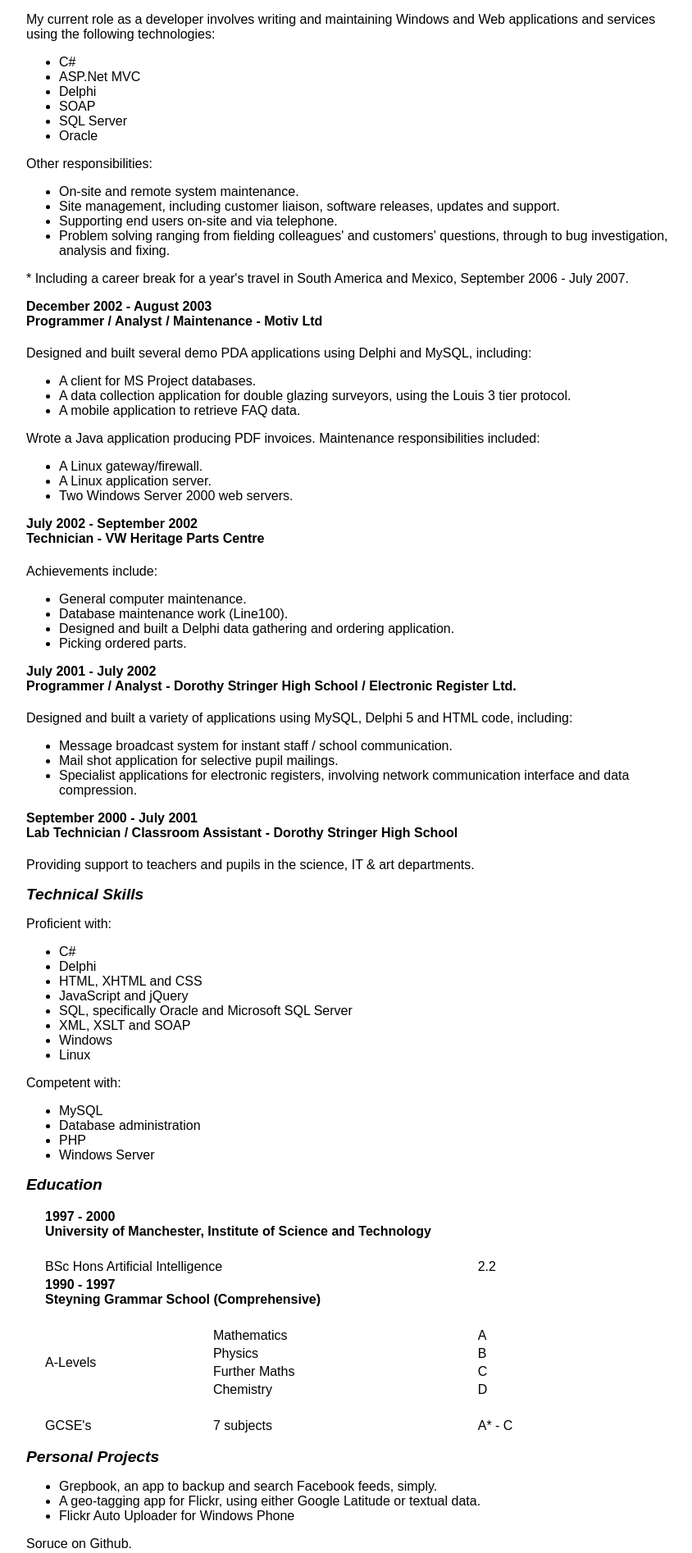
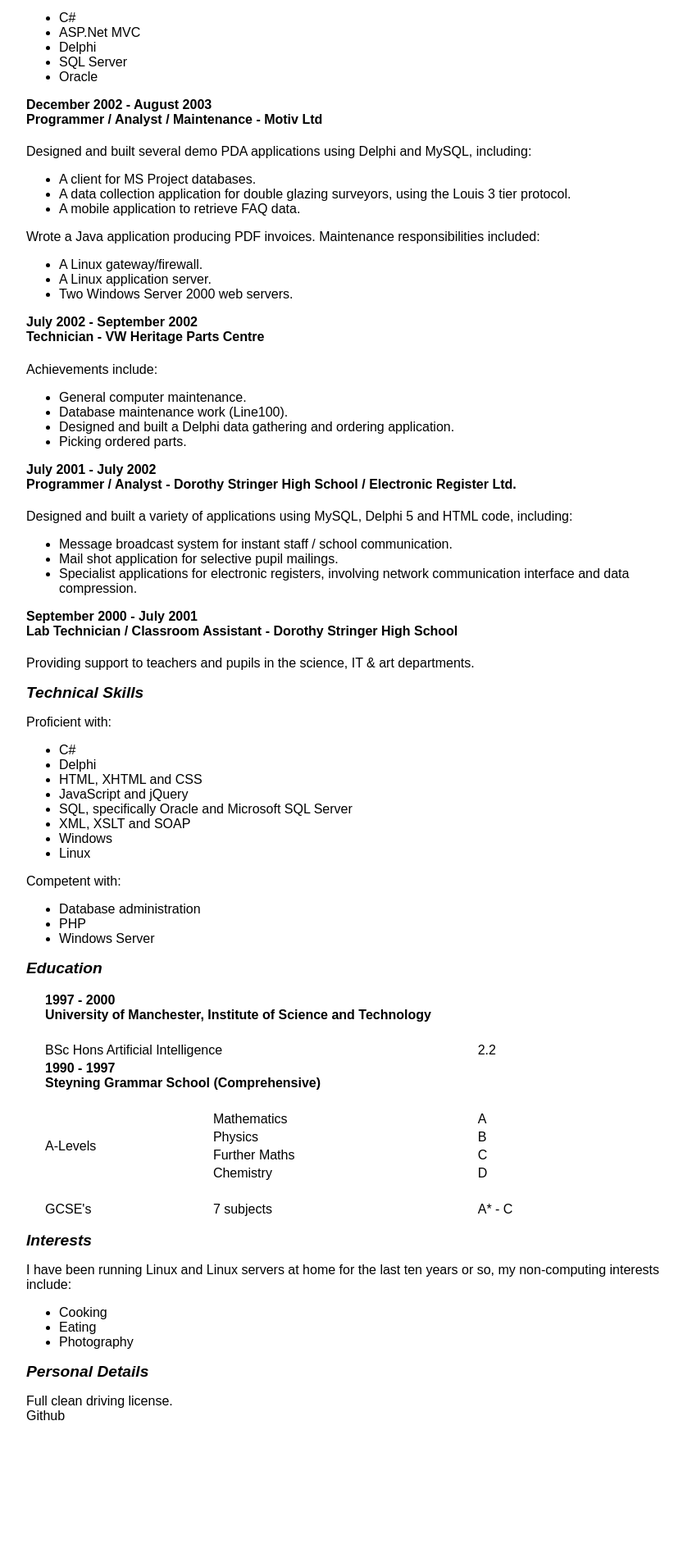
Before and after one commit to JamieKitson/CV, a plain HTML site: page index.html in a window 1280 px wide. Shown: the part 388-2282 px from the top of the page at 82% size, without its empty margins (208-1052 px from the left). After the commit the page ends 2140 px from the top, so only its background shows below. Drawn offline with Linux system fonts and the light colour scheme.

Commit message:
modernise slightly

```diff
--- a/index.html
+++ b/index.html
@@ -12,10 +12,7 @@
 <h1>Jamie Kitson BSc Hons</h1>
 
 <p class="address">
-Hemel Hempstead<br>
-<a href='&#116;el&#58;%3&#48;78&#37;&#51;&#55;6%&#51;640&#56;&#52;8'>078&#55;66&#52;08&#52;&#56;</a><br>
 <a href="m&#97;&#105;l&#116;&#111;:&#106;a&#109;&#105;e&#64;kit&#115;o&#110;.&#120;y&#122;">j&#97;&#109;&#105;&#101;&#64;&#107;&#105;&#116;s&#111;n&#46;&#120;&#121;z</a><br>
-<a href="https://jamiek.it">https://jamiek.it</a>
 </p>
 
 <h2>Summary</h2>
@@ -35,17 +32,17 @@ My current role as a developer involves writing and maintaining Windows and Web
 <li>C#
 <li>ASP.Net MVC
 <li>Delphi
-<li>SOAP
 <li>SQL Server
 <li>Oracle
 </ul>
 
+<!--
 Other responsibilities:
 
 <ul>
 
 
-<!--
+<!- -
 
 <li>Design, development, deployment and maintenance of Windows and web database applications, including:
 	<ul>
@@ -59,7 +56,7 @@ Other responsibilities:
 </li>
 <li>Oracle and MS SQL Server database design and maintenance.</li>
 
--->
+- ->
 
 <li>On-site and remote system maintenance.</li>
 <li>Site management, including customer liaison, software releases, updates and support.</li>
@@ -70,6 +67,8 @@ Other responsibilities:
 <p>
 
 * Including a career break for a year's travel in South America and Mexico, September 2006 - July 2007.
+
+-->
 
 <h3>December  2002 - August 2003</h3>
 <h4>Programmer / Analyst / Maintenance - Motiv Ltd</h4>
@@ -137,7 +136,6 @@ Proficient with:
 Competent with:
 
 <ul>
-<li>MySQL</li>
 <li>Database administration</li>
 <!-- li>C</li -->
 <li>PHP</li>
@@ -172,13 +170,14 @@ Competent with:
 <tr><td>GCSE's</td><td>7 subjects</td><td>A* - C</td></tr>
 </table>
 
-<h2>Personal Projects</h2>
+<!-- h2>Personal Projects</h2>
 <ul>
 <li><a href="http://grepbook.co.uk/">Grepbook</a>, an app to backup and search Facebook feeds, simply.</li>
 <li>A <a href="http://geo.kitten-x.com">geo-tagging app for Flickr</a>, using either Google Latitude or textual data.</li>
 <li><a href="https://www.microsoft.com/en-gb/store/apps/flickr-auto-uploader/9nblggh1k4sm">Flickr Auto Uploader for Windows Phone</a>
 </ul>
 Soruce on <a href="https://github/jamiekitson">Github</a>.
+-->
 
 <h2>Interests</h2>
 I have been running Linux and Linux servers at home for the last ten years or so, my non-computing interests include:
@@ -192,7 +191,8 @@ I have been running Linux and Linux servers at home for the last ten years or so
 
 <h2>Personal Details</h2>
 
-Full clean driving license.
+Full clean driving license.<br>
+<a href="https://github/jamiekitson">Github</a>
 
 </body>
 </html>
```
